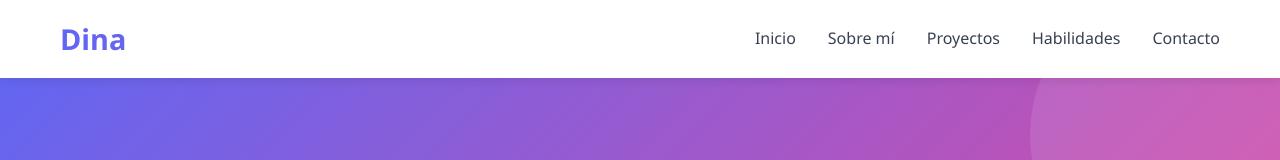
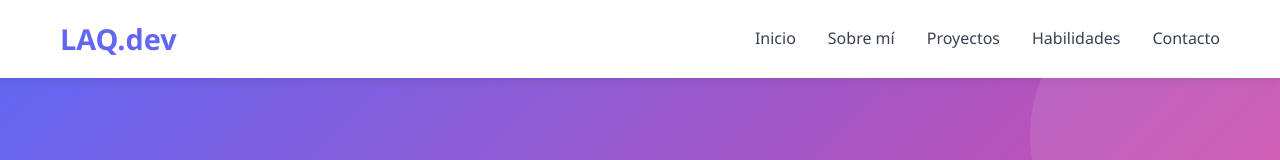
Before and after one commit to LAsantander/LAsantander.github.io, a plain HTML site: page index.html in a window 1280 px wide. Shown: the top 160 px of the page. Drawn offline with Linux system fonts and the light colour scheme.

Commit message:
Update index.html

```diff
--- a/index.html
+++ b/index.html
@@ -12,7 +12,7 @@
     <nav class="navbar">
         <div class="nav-container">
             <div class="logo">
-                <h1>Dina</h1>
+                <h1>LAQ.dev</h1>
             </div>
             <ul class="nav-menu">
                 <li><a href="#inicio" class="nav-link">Inicio</a></li>
```
